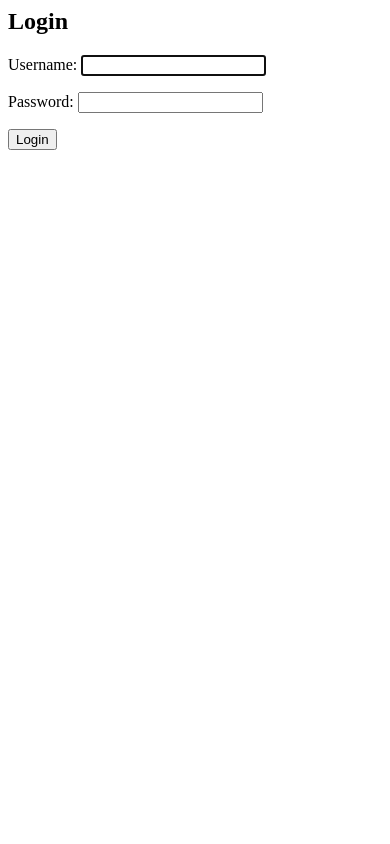
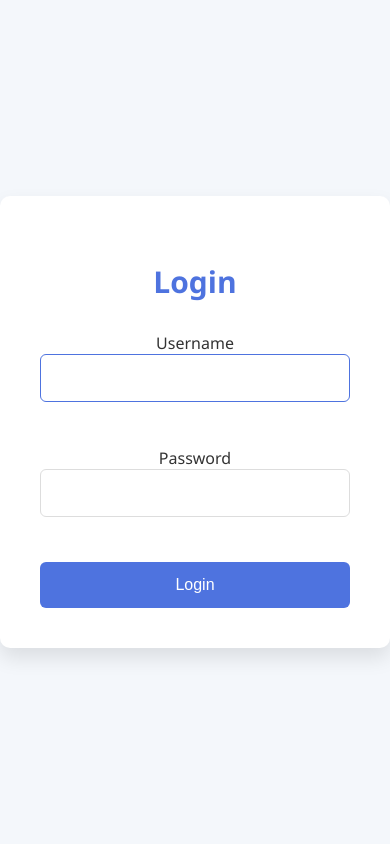
Before and after one commit to ANJAYWUKWUK/project-burhan, a Django app: page / in a window 390 px wide. Run offline with Django 5.2, Linux system fonts and the light colour scheme.

Commit message:
udah bikin css login sama edit kelas siswa

```diff
--- a/keuangan/templates/keuangan/dashboard.html
+++ b/keuangan/templates/keuangan/dashboard.html
@@ -51,6 +51,7 @@
         <a href="#">Laporan</a>
         <a href="#">Ganti Password</a>
         <a href="#">Logout</a>
+        <a href="{% url 'daftar_siswa' %}">Update</a>
     </div>
     <div class="main-content">
         <h2>Dashboard</h2>
--- a/keuangan/templates/keuangan/login.html
+++ b/keuangan/templates/keuangan/login.html
@@ -1,9 +1,168 @@
+{% load static %}
+<!DOCTYPE html>
+<html lang="id">
+<head>
+    <meta charset="UTF-8">
+    <meta name="viewport" content="width=device-width, initial-scale=1.0">
+    <title>Login - Absensi Guru</title>
+    <link rel="stylesheet" href="{% static 'css/login.css' %}">
+    <style>
+    /* Gaya Umum untuk Halaman Login */
+    body {
+        background-color: #f4f7fb;
+        font-family: 'Segoe UI', Tahoma, Geneva, Verdana, sans-serif;
+        margin: 0;
+        padding: 0;
+        display: flex;
+        justify-content: center;
+        align-items: center;
+        height: 100vh;
+        color: #333;
+    }
+
+    /* Kontainer Login */
+    .container {
+        width: 100%;
+        max-width: 450px;
+        background-color: #ffffff;
+        padding: 40px;
+        border-radius: 10px;
+        box-shadow: 0 10px 20px rgba(0, 0, 0, 0.1);
+        text-align: center;
+        transition: transform 0.3s ease-in-out;
+    }
+
+    .container:hover {
+        transform: translateY(-10px);
+    }
+
+    /* Judul Halaman Login */
+    h2 {
+        color: #4e73df;
+        font-size: 30px;
+        margin-bottom: 30px;
+        font-weight: 600;
+    }
+
+    /* Formulir */
+    form {
+        display: flex;
+        flex-direction: column;
+        gap: 20px;
+    }
+
+    /* Input Field */
+    input[type="text"], input[type="password"] {
+        padding: 14px;
+        font-size: 16px;
+        border: 1px solid #ddd;
+        border-radius: 6px;
+        margin-bottom: 25px;
+        width: 100%;
+        box-sizing: border-box;
+        transition: border-color 0.3s ease;
+    }
+
+    input[type="text"]:focus, input[type="password"]:focus {
+        border-color: #4e73df;
+        outline: none;
+    }
+
+    /* Tombol Login */
+    button[type="submit"] {
+        background-color: #4e73df;
+        color: white;
+        font-size: 16px;
+        padding: 14px;
+        border: none;
+        border-radius: 6px;
+        cursor: pointer;
+        transition: background-color 0.3s ease;
+        width: 100%;
+        box-sizing: border-box;
+    }
+
+    button[type="submit"]:hover {
+        background-color: #2e59d9;
+    }
+
+    /* Gaya untuk CSRF Token */
+    input[type="hidden"] {
+        display: none;
+    }
+
+    /* Pesan Error */
+    .error-message {
+        color: #dc3545;
+        font-size: 14px;
+        margin-top: -10px;
+        text-align: left;
+    }
+
+    /* Tautan Registrasi atau Lupa Password */
+    a {
+        color: #4e73df;
+        text-decoration: none;
+        font-size: 14px;
+        margin-top: 15px;
+        display: inline-block;
+        transition: color 0.3s ease;
+    }
+
+    a:hover {
+        color: #2e59d9;
+        text-decoration: underline;
+    }
+
+    /* Link Container */
+    .link-container {
+        margin-top: 15px;
+    }
+
+    /* Animasi Loading (opsional) */
+    .loading {
+        display: none;
+        font-size: 16px;
+        color: #4e73df;
+        margin-top: 15px;
+        text-align: center;
+    }
+
+    .loading.active {
+        display: block;
+    }
+
+    </style>
+</head>
+<body>
 
 {% block content %}
-<h2>Login</h2>
-<form method="post">
-    {% csrf_token %}
-    {{ form.as_p }}
-    <button type="submit">Login</button>
-</form>
+<div class="container">
+    <h2>Login</h2>
+
+    <!-- Form Login -->
+    <form method="post">
+        {% csrf_token %}
+
+        <!-- Input untuk Username -->
+        <div class="form-group">
+            <label for="username">Username</label>
+            {{ form.username }}
+        </div>
+
+        <!-- Input untuk Password -->
+        <div class="form-group">
+            <label for="password">Password</label>
+            {{ form.password }}
+        </div>
+
+        <!-- Tombol Login -->
+        <button type="submit">Login</button>
+
+        <!-- Tautan Lupa Password atau Registrasi (opsional) -->
+    </form>
+</div>
 {% endblock %}
+
+</body>
+</html>
--- /dev/null
+++ b/keuangan/templates/static/css/login.css
@@ -0,0 +1,94 @@
+/* Gaya Umum untuk Halaman Login */
+body {
+    background-color: #f4f4f9;
+    font-family: Arial, sans-serif;
+    margin: 0;
+    padding: 0;
+    display: flex;
+    justify-content: center;
+    align-items: center;
+    height: 100vh;
+}
+
+/* Kontainer Login */
+.container {
+    width: 100%;
+    max-width: 400px;
+    background-color: #ffffff;
+    padding: 30px;
+    border-radius: 8px;
+    box-shadow: 0 4px 20px rgba(0, 0, 0, 0.1);
+    text-align: center;
+}
+
+/* Judul Halaman Login */
+h2 {
+    color: #333;
+    font-size: 28px;
+    margin-bottom: 20px;
+    font-weight: bold;
+}
+
+/* Formulir */
+form {
+    display: flex;
+    flex-direction: column;
+    gap: 15px;
+}
+
+/* Input Field */
+input[type="text"], input[type="password"] {
+    padding: 12px;
+    font-size: 16px;
+    border: 1px solid #ddd;
+    border-radius: 4px;
+    margin-bottom: 20px;
+    width: 100%;
+}
+
+input[type="text"]:focus, input[type="password"]:focus {
+    border-color: #007bff;
+    outline: none;
+}
+
+/* Tombol Login */
+button[type="submit"] {
+    background-color: #28a745;
+    color: white;
+    font-size: 16px;
+    padding: 12px;
+    border: none;
+    border-radius: 4px;
+    cursor: pointer;
+    transition: background-color 0.3s;
+    width: 100%;
+}
+
+button[type="submit"]:hover {
+    background-color: #218838;
+}
+
+/* Gaya untuk CSRF Token */
+input[type="hidden"] {
+    display: none;
+}
+
+/* Pesan Error */
+.error-message {
+    color: #dc3545;
+    font-size: 14px;
+    margin-top: -10px;
+}
+
+/* Tautan Registrasi atau Lupa Password */
+a {
+    color: #007bff;
+    text-decoration: none;
+    font-size: 14px;
+    margin-top: 10px;
+    display: inline-block;
+}
+
+a:hover {
+    text-decoration: underline;
+}
--- a/keuangan/urls.py
+++ b/keuangan/urls.py
@@ -15,7 +15,7 @@ urlpatterns = [
     path('transaksi/edit/<int:pk>/', views.edit_transaksi, name='edit_transaksi'),
     path('transaksi/hapus/<int:pk>/', views.hapus_transaksi, name='hapus_transaksi'),
     path('rekening-bank/', views.rekening_bank, name='rekening_bank'),
-
+    path('siswa/', views.daftar_siswa, name='daftar_siswa'),
     path('logout/', views.logout_view, name='logout'),
     path('kategori/', views.kategori_list, name='kategori_list'),
     path('kategori/tambah/', views.tambah_kategori, name='tambah_kategori'),
--- a/keuangan/views.py
+++ b/keuangan/views.py
@@ -395,3 +395,16 @@ def export_pembayaran_excel(request):
     )
     response['Content-Disposition'] = 'attachment; filename=pembayaran_spp.xlsx'
     return response
+
+def daftar_siswa(request):
+    siswa_list = Siswa.objects.all()
+
+    if request.method == "POST":
+        siswa_id = request.POST.get("siswa_id")
+        kelas_baru = request.POST.get("kelas_baru")
+        siswa = get_object_or_404(Siswa, id=siswa_id)
+        siswa.kelas = kelas_baru
+        siswa.save()
+        return redirect('daftar_siswa')  # ganti dengan nama URL kamu
+
+    return render(request, 'keuangan/admin/daftar_siswa.html', {'siswa_list': siswa_list})
--- a/simkeu/settings.py
+++ b/simkeu/settings.py
@@ -129,6 +129,10 @@ USE_TZ = True
 
 STATIC_URL = "/static/"
 
+STATICFILES_DIRS = [
+    BASE_DIR / "static",
+]
+
 # Default primary key field type
 # https://docs.djangoproject.com/en/5.1/ref/settings/#default-auto-field
 
```
Also changed, not shown: keuangan/admin.py (+29 -3 lines), keuangan/templates/keuangan/admin/daftar_siswa.html (added, +164 -0 lines), db.sqlite3, keuangan/templates/static/css/style.css (line endings or trailing spaces).
